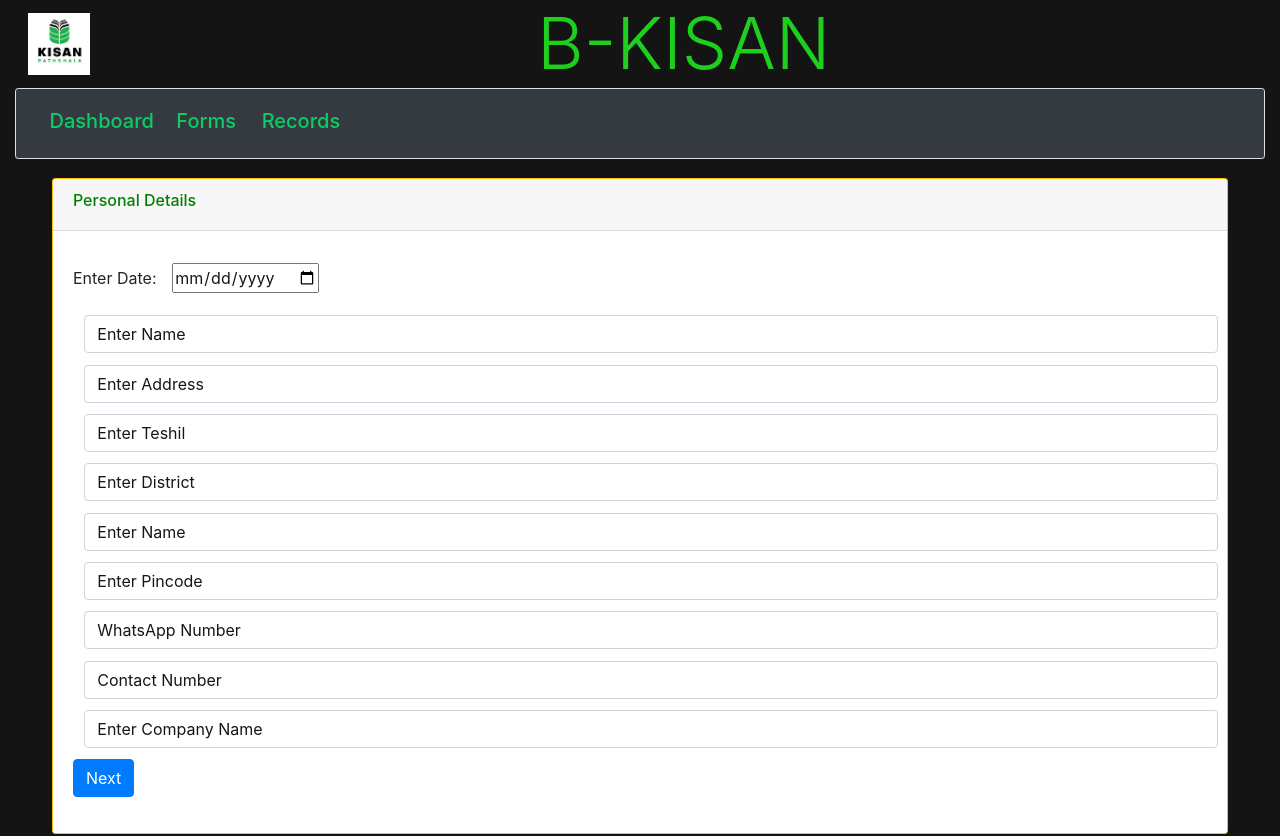
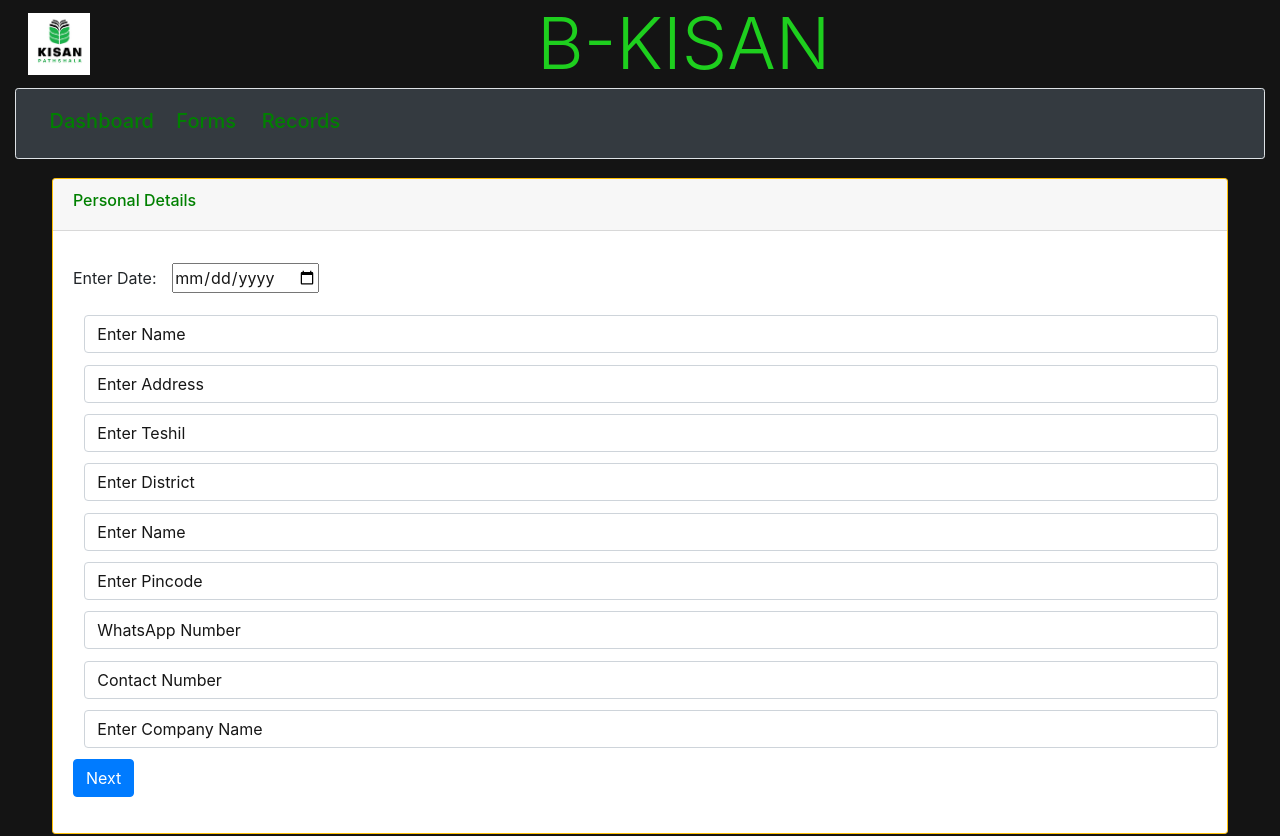
Before and after one commit to AishwaryaArun15/webdesignFrontEnd, a plain HTML site: page Bkisan/first.html in a window 1280 px wide. Shown: the top 836 px of the page. Drawn offline with nearby package versions, Linux system fonts and the light colour scheme.

Commit message:
Update index.css

```diff
--- a/Bkisan/index.css
+++ b/Bkisan/index.css
@@ -42,7 +42,7 @@
       display: flex;
   }
   .nav-link{
-      color:rgba(0, 255, 115, 0.74);
+      color:green;
   }
   .card-link
   {
@@ -61,10 +61,9 @@
   .nav-link:hover
   {
       color: springgreen;
-      background-color: rgb(75, 74, 74);
+      text-decoration: underline;
   }
   .card-link:hover
   {
       color: rgb(1, 155, 155);
-
   }
```
